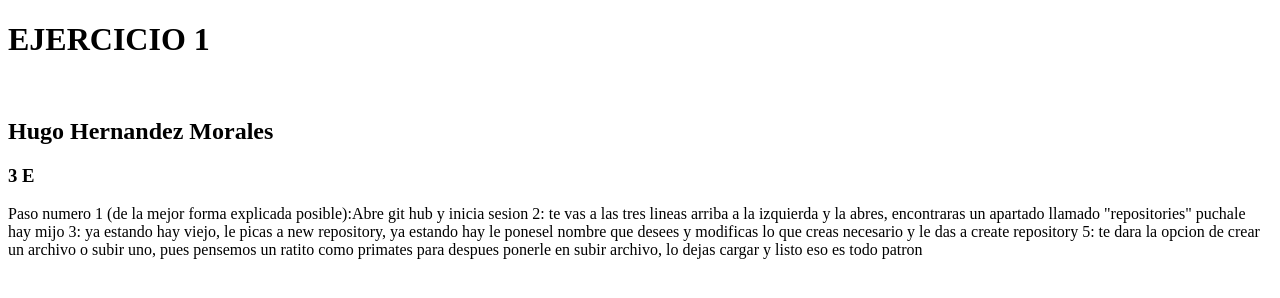
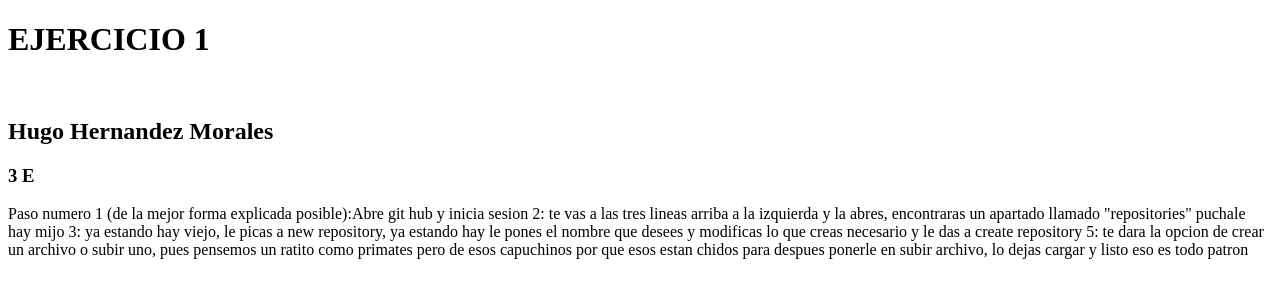
Before and after one commit to hugohdezmorales2008-sudo/Hugo, a plain HTML site: page index.html in a window 1280 px wide. Drawn offline with Linux system fonts and the light colour scheme.

Commit message:
Update index.html

```diff
--- a/index.html
+++ b/index.html
@@ -16,7 +16,7 @@
     <h3>3 E</h3>
     <p>Paso numero 1 (de la mejor forma explicada posible):Abre git hub y inicia sesion
     2: te vas a las tres lineas arriba a la izquierda y la abres, encontraras un apartado llamado "repositories" puchale hay mijo
-    3: ya estando hay viejo, le picas a new repository, ya estando hay le ponesel nombre que desees y modificas lo que creas necesario y le das a create repository
-    5: te dara la opcion de crear un archivo o subir uno, pues pensemos un ratito como primates para despues ponerle en subir archivo, lo dejas cargar y listo eso es todo patron</p>
+    3: ya estando hay viejo, le picas a new repository, ya estando hay le pones el nombre que desees y modificas lo que creas necesario y le das a create repository
+    5: te dara la opcion de crear un archivo o subir uno, pues pensemos un ratito como primates pero de esos capuchinos por que esos estan chidos para despues ponerle en subir archivo, lo dejas cargar y listo eso es todo patron</p>
 </body>
 </html>
```
